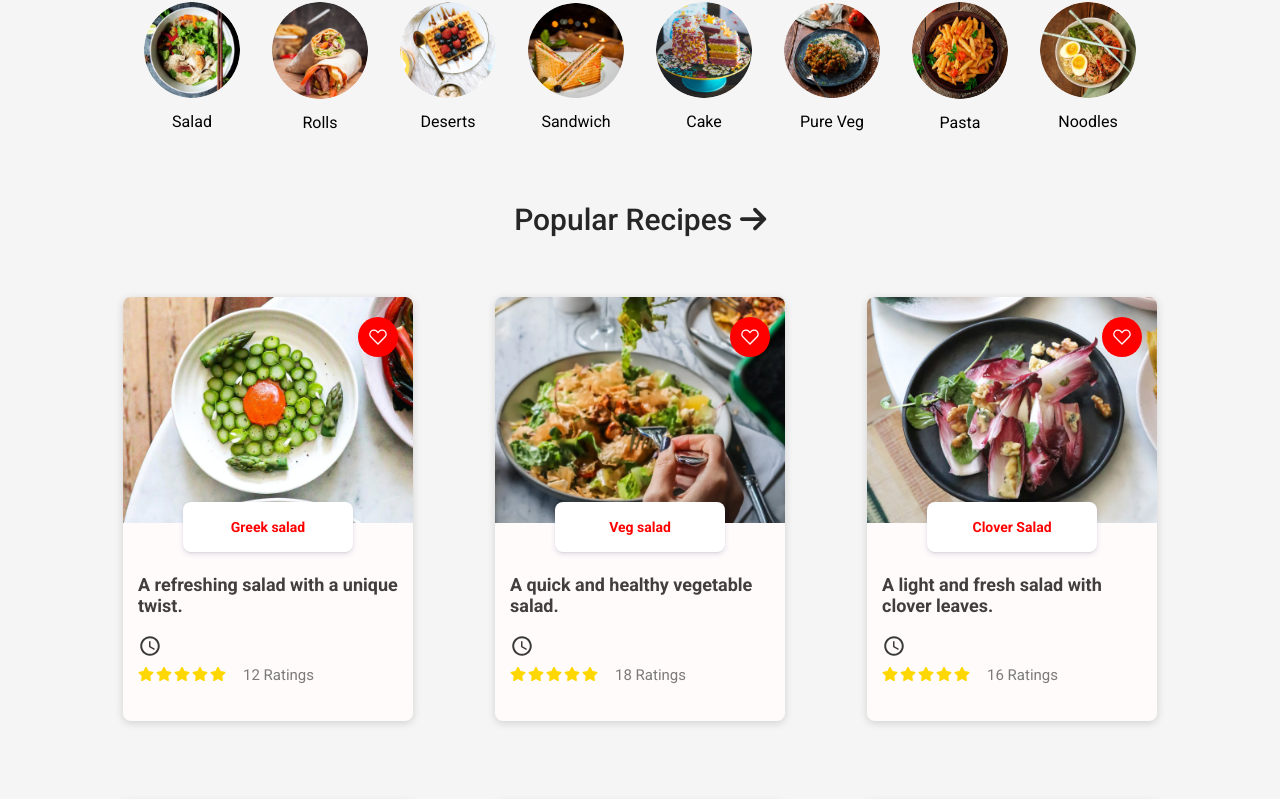
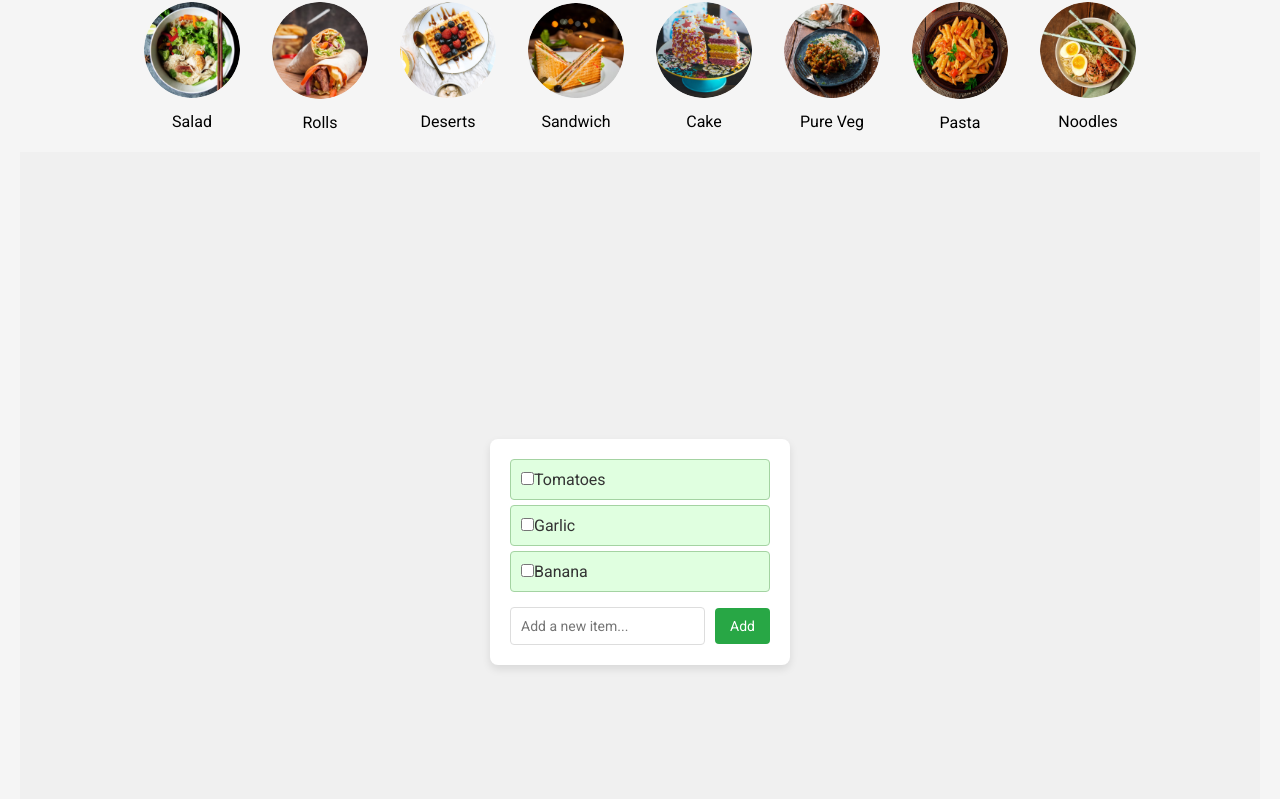
Before and after one commit to sneha-at-hub/recipe-sharing-application, a React (Vite) app in the folder frontend/: page / in a window 1280 px wide. Shown: the part 902-1701 px from the top of the page. Built offline with nearby package versions, Linux system fonts and the light colour scheme.

Commit message:
shopping lsit

```diff
--- /dev/null
+++ b/frontend/src/components/GroceryList/Grocery.css
@@ -0,0 +1,87 @@
+/* Basic Reset */
+* {
+    margin: 0;
+    padding: 0;
+    box-sizing: border-box;
+  }
+
+  body {
+    font-family: 'Arial', sans-serif;
+    background-color: #f8f9fa;
+    color: #333;
+  }
+
+  /* Main Wrapper */
+  .grocery-wrapper {
+    display: flex;
+    justify-content: center;
+    align-items: center;
+    min-height: 100vh;
+    background-color: #f0f0f0;
+  }
+
+  /* List Container */
+  .list-container {
+    background-color: white;
+    padding: 20px;
+    border-radius: 8px;
+    box-shadow: 0 4px 8px rgba(0, 0, 0, 0.1);
+    width: 300px;
+  }
+
+  /* Grocery List */
+  .my-list1 {
+    list-style-type: none;
+    padding: 0;
+    margin-bottom: 15px;
+  }
+
+  .value-1 {
+    padding: 10px;
+    background-color: #e0ffe0;
+    border: 1px solid #a4d3a2;
+    border-radius: 4px;
+    margin-bottom: 5px;
+    font-size: 16px;
+    transition: background-color 0.3s ease;
+  }
+
+  .value-1:hover {
+    background-color: #d1f5d1;
+  }
+
+  /* Input and Button */
+  .input-for-grocerylist {
+    display: flex;
+    align-items: center;
+  }
+
+  .input-for-grocerylist input {
+    flex-grow: 1;
+    padding: 10px;
+    border: 1px solid #ddd;
+    border-radius: 4px;
+    margin-right: 10px;
+    font-size: 14px;
+  }
+
+  .input-for-grocerylist input:focus {
+    outline: none;
+    border-color: #80bdff;
+    box-shadow: 0 0 5px rgba(0, 123, 255, 0.5);
+  }
+
+  .add-button {
+    padding: 10px 15px;
+    background-color: #28a745;
+    color: white;
+    border: none;
+    border-radius: 4px;
+    cursor: pointer;
+    font-size: 14px;
+    transition: background-color 0.3s ease;
+  }
+
+  .add-button:hover {
+    background-color: #218838;
+  }
--- /dev/null
+++ b/frontend/src/components/GroceryList/Grocery.jsx
@@ -0,0 +1,39 @@
+import './Grocery.css';
+import { useState } from 'react';
+
+const Grocery = () => {
+  const [items, setItems] = useState([
+    { id: 1, text: 'Tomatoes', isCompleted: false },
+    { id: 2, text: 'Garlic', isCompleted: false },
+    { id: 3, text: 'Banana', isCompleted: false }
+  ]);
+
+  const toggleComplete = (id) => {
+    setItems(items.map(item => item.id === id ? { ...item, isCompleted: !item.isCompleted } : item));
+  };
+
+  return (
+    <div className="grocery-wrapper">
+      <div className="list-container">
+        <ul className="my-list1">
+          {items.map((item) => (
+            <li key={item.id} className={`value-1 ${item.isCompleted ? 'completed' : ''}`}>
+              <input
+                type="checkbox"
+                checked={item.isCompleted}
+                onChange={() => toggleComplete(item.id)}
+              />
+              {item.text}
+            </li>
+          ))}
+        </ul>
+        <div className="input-for-grocerylist">
+          <input type="text" placeholder="Add a new item..." />
+          <button className="add-button">Add</button>
+        </div>
+      </div>
+    </div>
+  );
+}
+
+export default Grocery;
--- a/frontend/src/pages/Home/Home.jsx
+++ b/frontend/src/pages/Home/Home.jsx
@@ -5,7 +5,7 @@ import RecipeCard from '../../components/RecipeCard/RecipeCard';
 import { useState } from 'react';
 import Popular from '../../components/Popular/Popular';
 import Header from '../../components/Header/Header';
-
+import Grocery from '../../components/GroceryList/Grocery';
 
 
 const Home = () => {
@@ -15,8 +15,10 @@ const Home = () => {
         <div className="home-container">
             <RecipeCard category={category} setCategory={setCategory}/>
             <Explore/>
+            <Grocery />
             <Popular />
             <Header />
+
 
 
 
```
